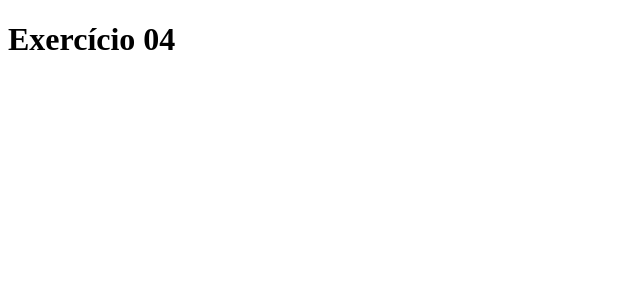
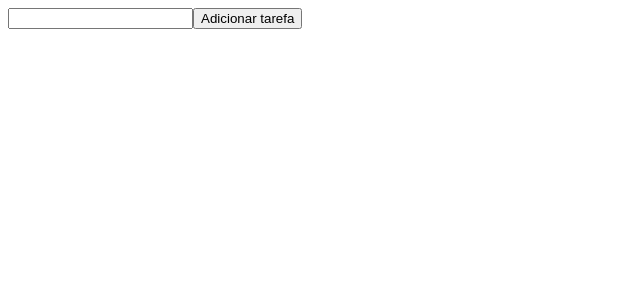
Before and after one commit to TomazdaCosta/exercises, a React (Vite) app in the folder react-with-typescript/exercicio-04/: page / in a window 1280 px wide. Shown: the top 300 px of the page, without its empty margins (0-640 px from the left). Built offline with nearby package versions, Linux system fonts and the light colour scheme.

Commit message:
Criado o componente de responsável por adicionar uma nova tarefa a lista.

```diff
--- a/react-with-typescript/exercicio-04/src/App.tsx
+++ b/react-with-typescript/exercicio-04/src/App.tsx
@@ -1,8 +1,28 @@
+import React from "react"
+import AddTask from "./components/AddTask"
 
 const App = () => {
+  const [taskList, setTaskList] = React.useState<string[]>([])
+
+  const handleAddTask = (value: string) => {
+    setTaskList([...taskList, value])
+  }
+
   return (
     <div>
-      <h1>Exercício 04</h1>
+      <div>
+        <AddTask funcAdd={handleAddTask} />
+      </div>
+
+      <div>
+        {taskList.map((task) => {
+          return(
+            <div key={task}>
+              {task}
+            </div>
+          )
+        })}
+      </div>
     </div>
   )
 }
--- /dev/null
+++ b/react-with-typescript/exercicio-04/src/components/AddTask.tsx
@@ -0,0 +1,31 @@
+import React from 'react'
+
+interface IAddTaskProps {
+  funcAdd: (value: string) => void
+}
+const AddTask = ({ funcAdd }: IAddTaskProps) => {
+  const [task, setTask] = React.useState('')
+
+  return (
+    <div>
+      <input
+        type="text"
+        value={task}
+        onChange={({target}) => setTask(target.value)}
+      />
+
+      <button
+        onClick={() => {
+          if(task) {
+            funcAdd(task)
+            setTask('')
+          }
+        }}
+      >
+        Adicionar tarefa
+      </button>
+    </div>
+  )
+}
+
+export default AddTask
```
